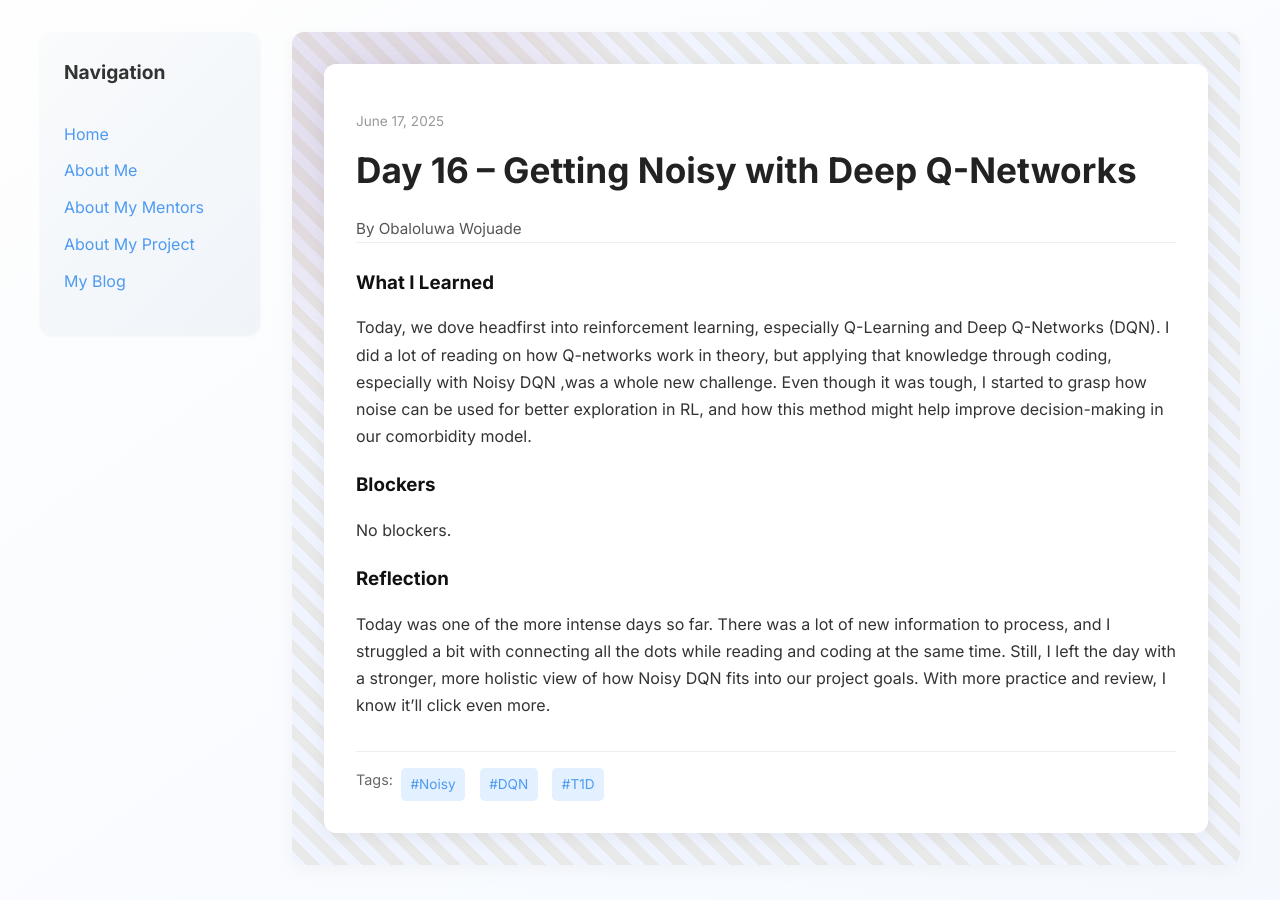
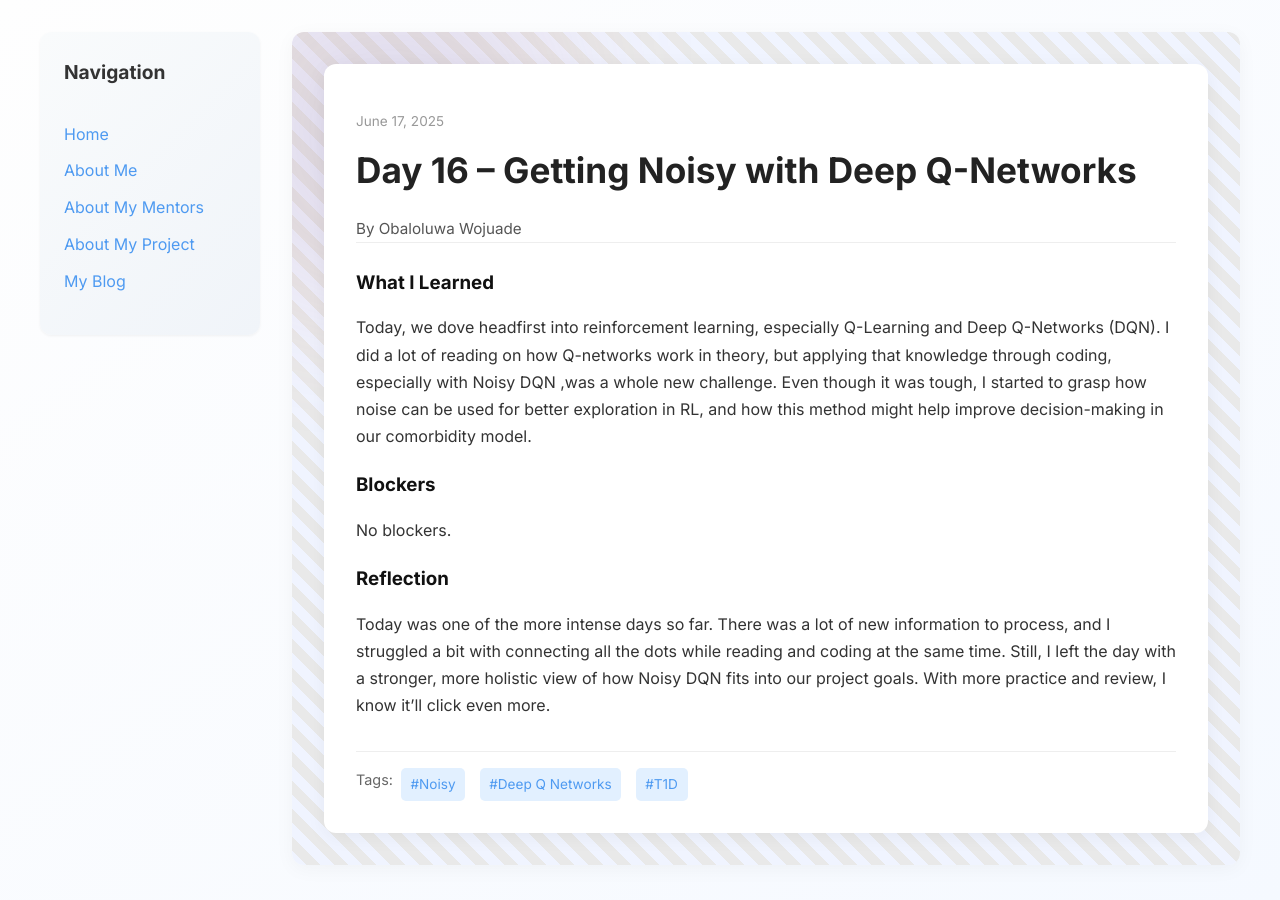
Before and after one commit to obwoj1/obwoj1.github.io, a Jekyll site: the page built from _posts/2025-06-17-day-16.md, in a window 1280 px wide. Built offline with Jekyll 4.4.1, drawn with Linux system fonts in a browser that asks for light colours.

Commit message:
Update 2025-06-17-day-16.md

```diff
--- a/_posts/2025-06-17-day-16.md
+++ b/_posts/2025-06-17-day-16.md
@@ -4,7 +4,7 @@ title: "Day 16 – Getting Noisy with Deep Q-Networks"
 date: 2025-06-17
 author: Obaloluwa Wojuade
 permalink: /day16.html
-tags: ["#Noisy", "#DQN", "#T1D"]
+tags: ["#Noisy", "#Deep Q Networks", "#T1D"]
 
 what_i_learned: |
   Today, we dove headfirst into reinforcement learning, especially Q-Learning and Deep Q-Networks (DQN). I did a lot of reading on how Q-networks work in theory, but applying that knowledge through coding, especially with Noisy DQN ,was a whole new challenge. Even though it was tough, I started to grasp how noise can be used for better exploration in RL, and how this method might help improve decision-making in our comorbidity model.
```
